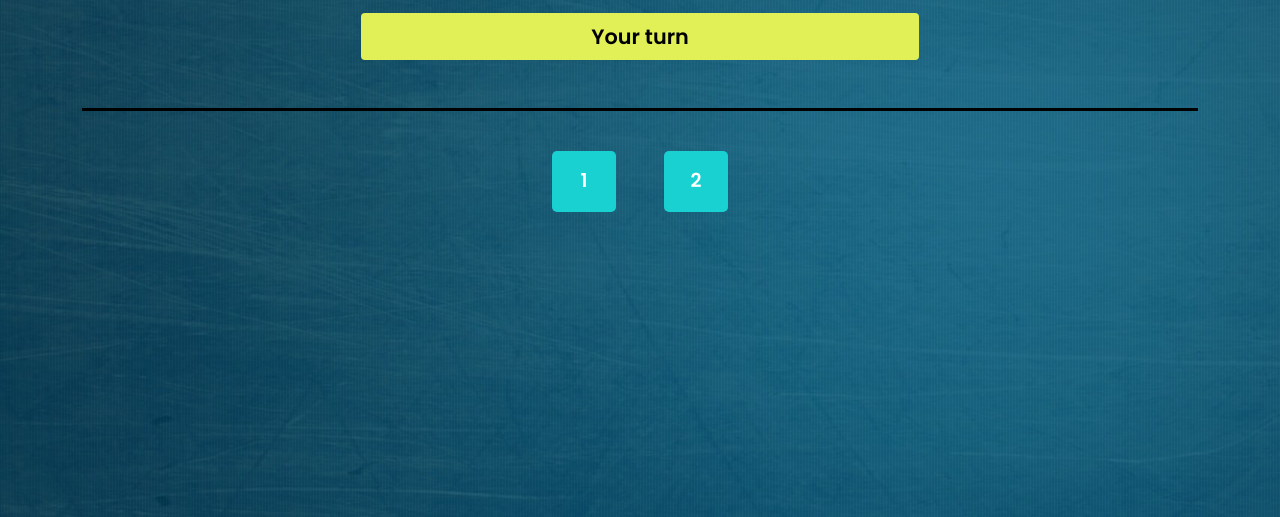
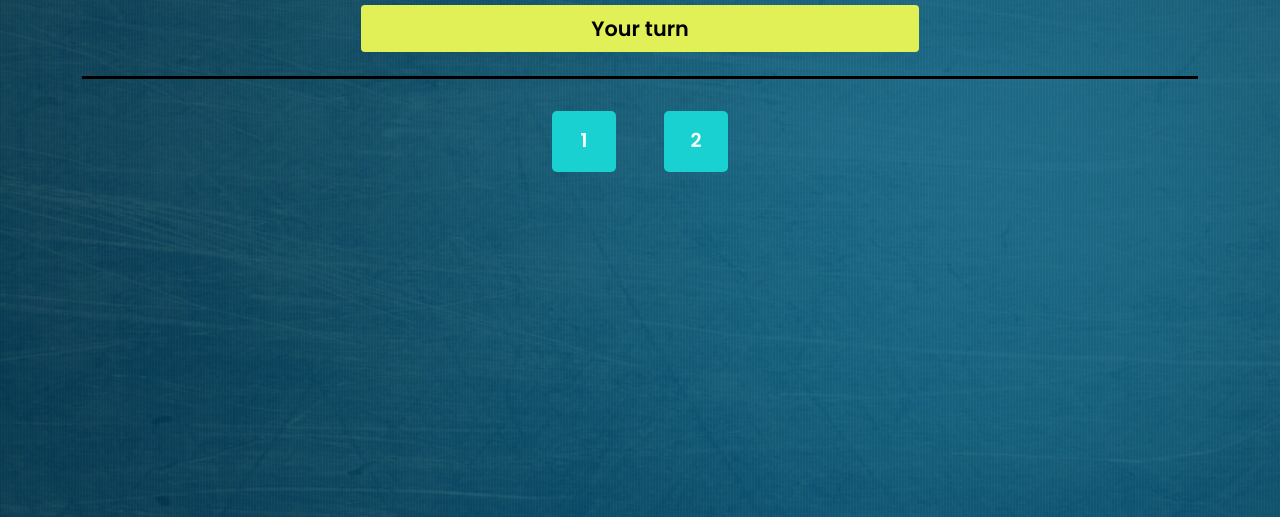
Before and after one commit to Jewel1311/ballgame, a plain HTML site: page index.html in a window 1280 px wide. Shown: the part 283-800 px from the top of the page. Drawn offline with nearby package versions, Linux system fonts and the light colour scheme.

Commit message:
few updates

```diff
--- a/index.html
+++ b/index.html
@@ -27,14 +27,14 @@
         <div class="counter mt-5 d-flex justify-content-center">
             <div id="ballcounter">20</div>
         </div>
-        <div class="turn d-flex justify-content-center mt-3 pb-5">
+        <div class="turn d-flex justify-content-center mt-2 pb-4">
             <div class="player rounded p-2 col-md-6 text-center" id="msg">Your turn</div>
         </div>
-        <p class="d-flex justify-content-center choose mt-3" id="pick">
+        <p class="d-flex justify-content-center choose mt-2" id="pick">
             <button class="p-3 m-4" onclick="one()">1</button>
             <button class="p-3 m-4" onclick="two()">2</button>
         </p>
-        <div class="d-flex justify-content-center mt-2 reload" id="replay">
+        <div class="d-flex justify-content-center mt-2 mb-2 reload" id="replay">
             <button class="p-2" onClick="window.location.reload();">Play Again</button>
         </div>
 
```
